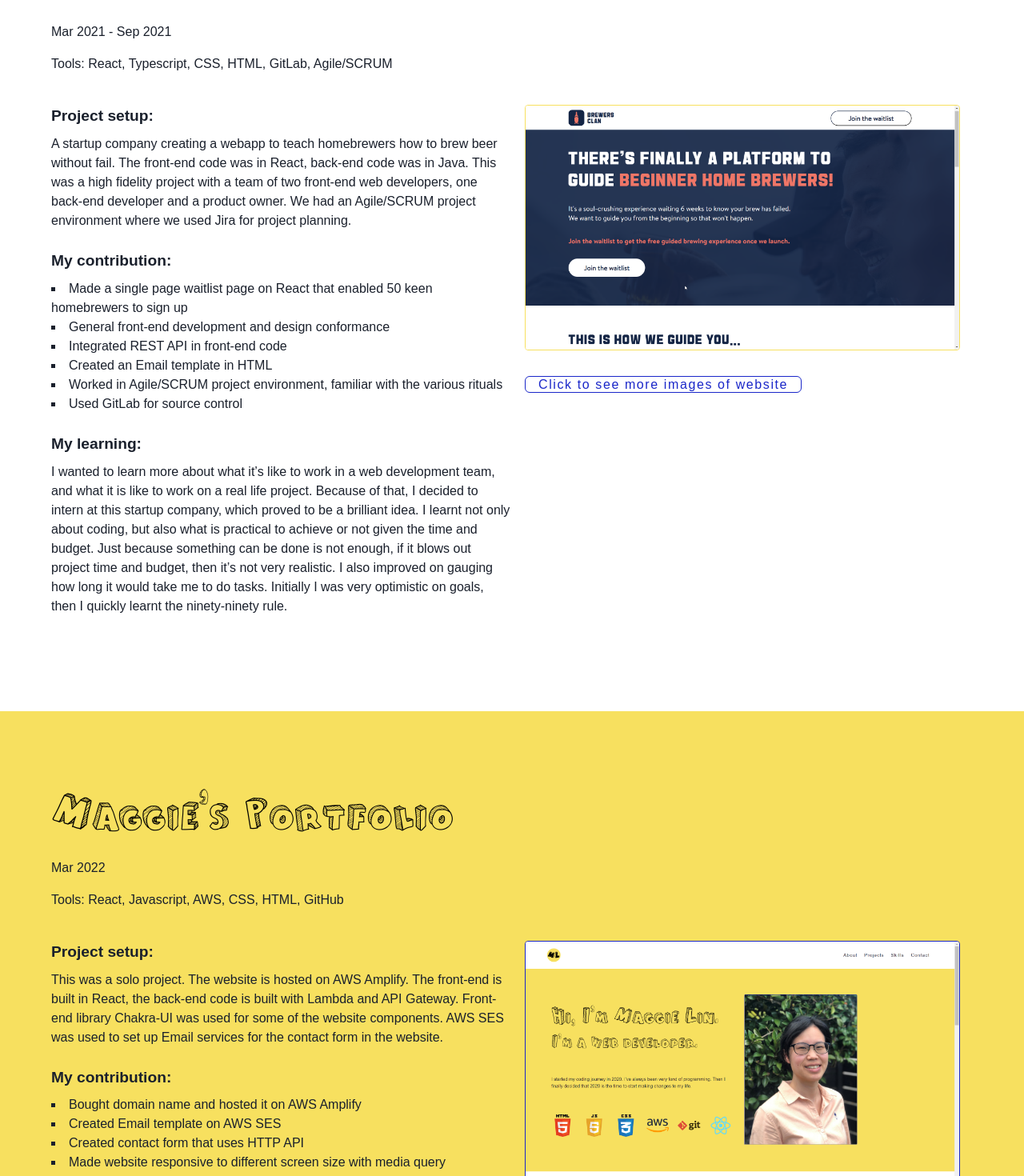
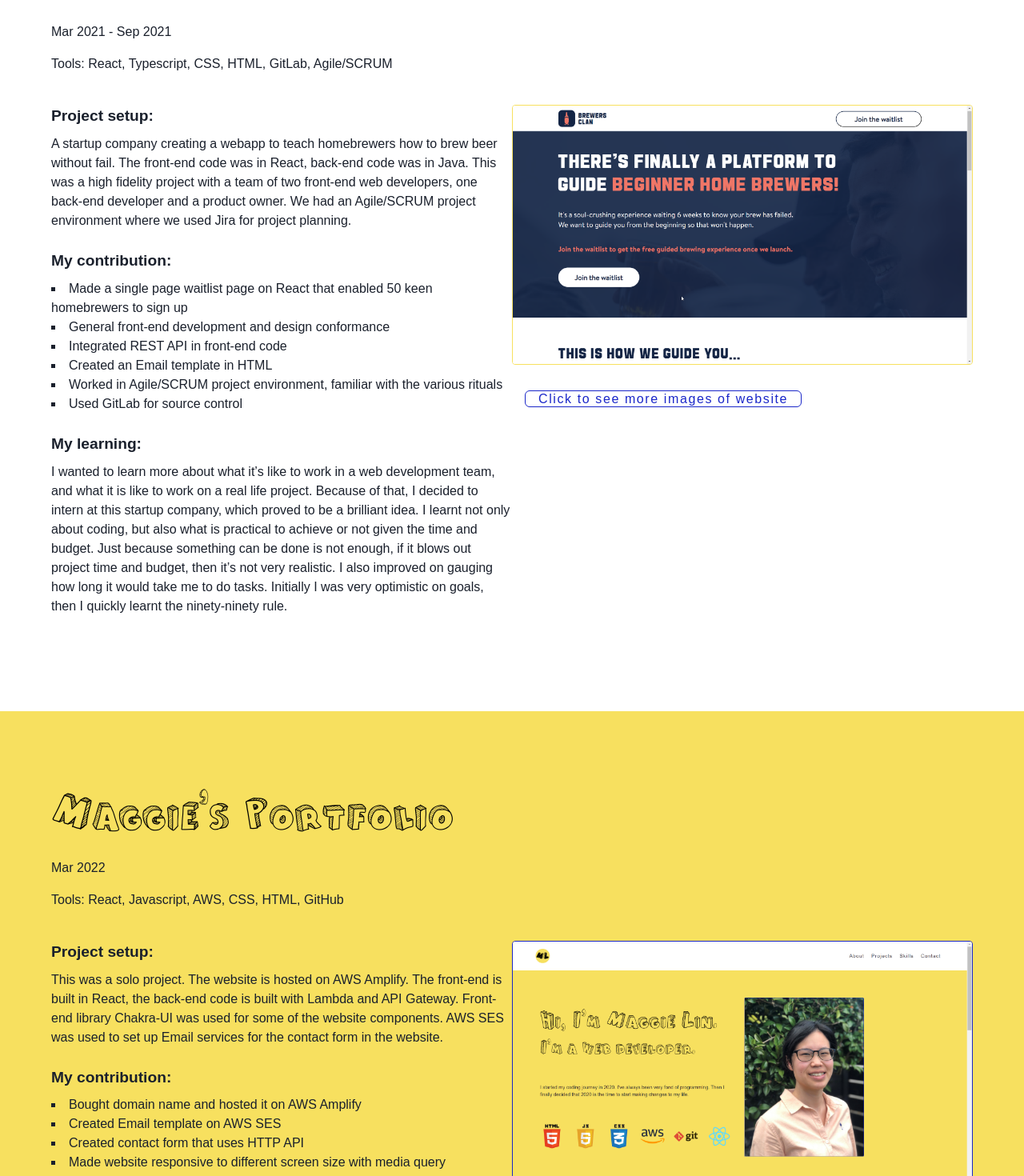
Before and after one commit to lin-maggies/portfolio, a React (Create React App) app: page /projects in a window 1280 px wide. Shown: the part 1360-2830 px from the top of the page at 80% size. Built offline with nearby package versions, Linux system fonts and the light colour scheme.

Commit message:
change padding on project photo to 0 for all projects

```diff
--- a/src/Containers/myProjects.js
+++ b/src/Containers/myProjects.js
@@ -167,6 +167,7 @@ export default function MyProjects() {
           <ProjectModal
             images={brewImageArray}
             title="Brewenstein"
+            paddingX="0"
             children={
               <img
                 src={brew1}
@@ -252,6 +253,7 @@ export default function MyProjects() {
           <ProjectModal
             images={portImageArray}
             title="Portfolio"
+            paddingX="0"
             children={
               <img
                 src={port1}
```
